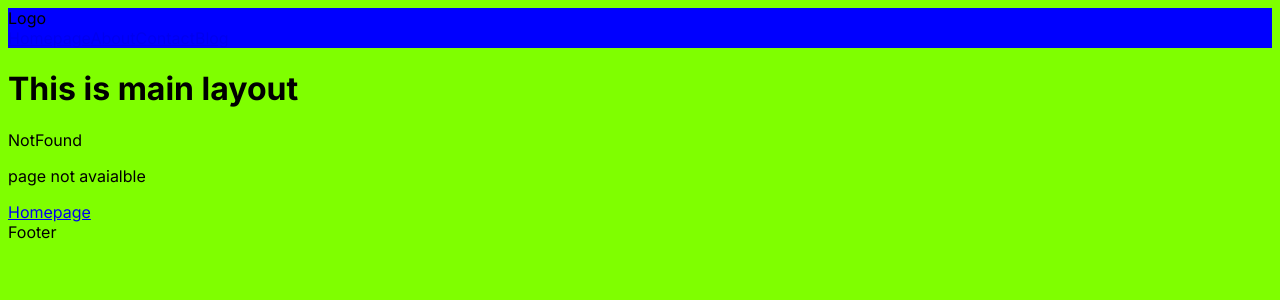
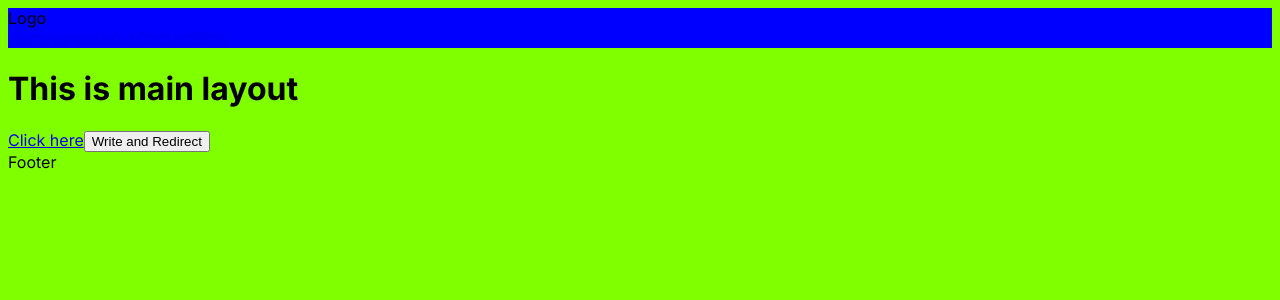
Before and after one commit to bijoymogor/NextJS, a Next.js app: page /navigationtest in a window 1280 px wide. Before the commit this address had no page. Shown: the top 300 px of the page. Built offline with nearby package versions, Linux system fonts and the light colour scheme.

Commit message:
Conditional Routing in NextJS

```diff
--- /dev/null
+++ b/src/app/navigationtest/page.js
@@ -0,0 +1,35 @@
+"use client"
+import Link from "next/link"
+import { usePathname, useRouter, useSearchParams } from "next/navigation"
+
+const NavigationTestPage = () => {
+
+    // CLIENT SIDE NAVIGATION
+    const router = useRouter()
+    const pathname = usePathname()
+    const searchParams = useSearchParams()
+
+    const q = searchParams.get("q")
+
+    console.log(q)
+
+    const handleClick = () => {
+        console.log("clicked")
+        router.push("/");       //Push to HomePage
+        // router.replace("/");    //Replace History Entry to HomePage (Not adding new entry in browser history stack)
+        // router.refresh();       //Refreshes the page totally
+        // router.back();       //Back the page
+        // router.forward();       //Forward the page totally
+    }
+
+    return (
+        <div>
+            {/* Doesnt Prefetch on hover */}
+            <Link href="/" prefetch={false}>Click here</Link>
+            {/* Condtional routing */}
+            <button onClick={handleClick}>Write and Redirect</button>
+        </div>
+    )
+}
+
+export default NavigationTestPage
```
